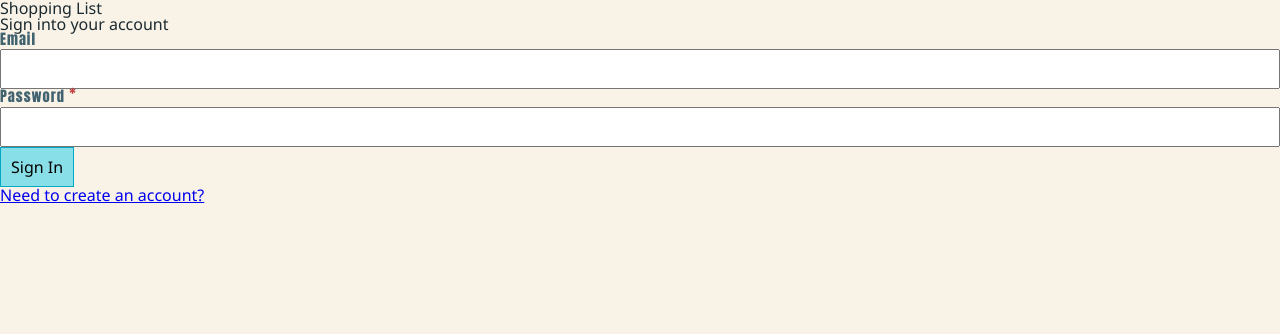
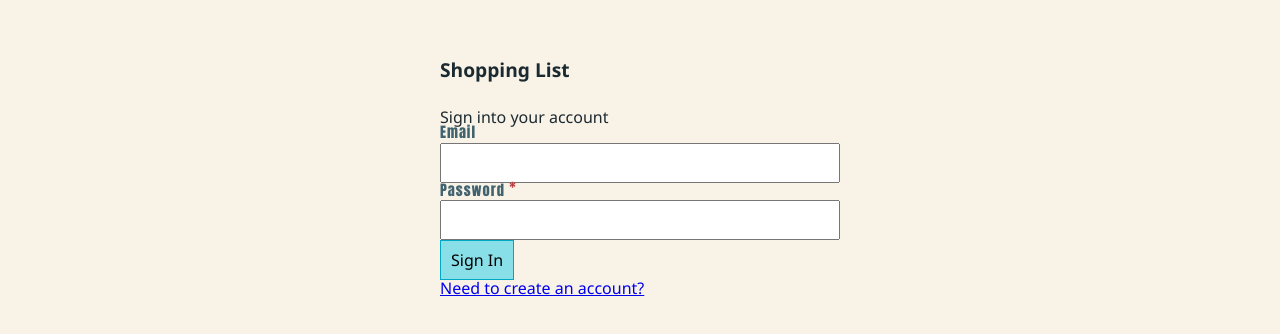
Before and after one commit to mariahschock/full-stack-frontend, a React app: page /auth in a window 1280 px wide. Shown: the top 334 px of the page. Built offline with nearby package versions, Linux system fonts and the light colour scheme; no server answers.

Commit message:
added user component

```diff
--- a/src/components/Auth/Auth.css
+++ b/src/components/Auth/Auth.css
@@ -0,0 +1,12 @@
+.Auth {
+    padding-top: 60px;
+    width: 400px;
+    margin: 0 auto;
+    display: grid;
+    gap: 30px;
+
+    h1 {
+      font-size: 1.2em;
+      font-weight: 600;
+    }
+  }
```
Also changed, not shown: src/components/Page/User.jsx (added, +31 -0 lines), src/components/Page/User.css (added).
